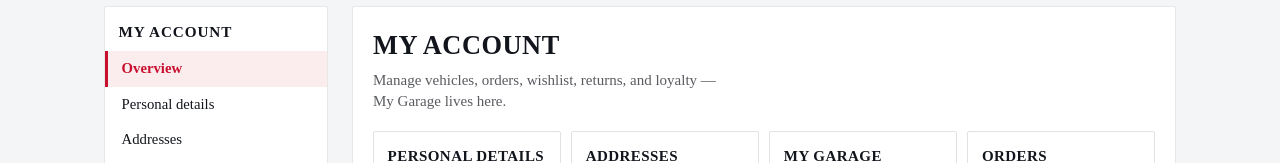
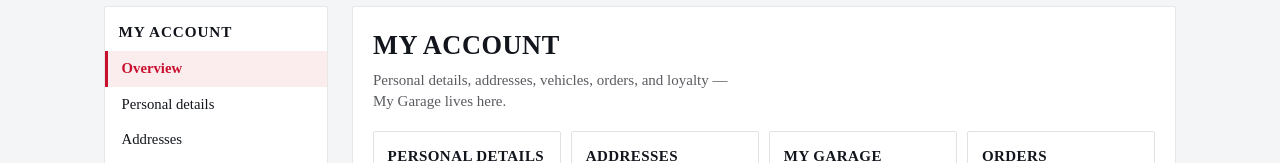
Before and after one commit to Vanguduza/Nissan-Gtr-Auto, a Next.js app in the folder apps/web/: page /account in a window 1280 px wide. Shown: the part 226-389 px from the top of the page. Built offline with nearby package versions, Linux system fonts and the light colour scheme; no server answers.

Commit message:
auto-sync: 2026-07-24 00:08:27

```diff
--- a/apps/web/app/(account)/account/page.tsx
+++ b/apps/web/app/(account)/account/page.tsx
@@ -28,7 +28,7 @@ export default function AccountPage() {
       <div className={styles.panel}>
         <h1 className={styles.title}>My Account</h1>
         <p className={styles.lede}>
-          Manage vehicles, orders, wishlist, returns, and loyalty — My Garage
+          Personal details, addresses, vehicles, orders, and loyalty — My Garage
           lives here.
         </p>
         <div className={styles.cardGrid}>
```
